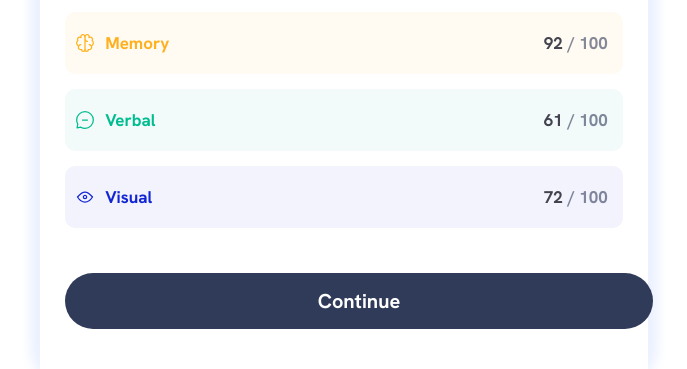
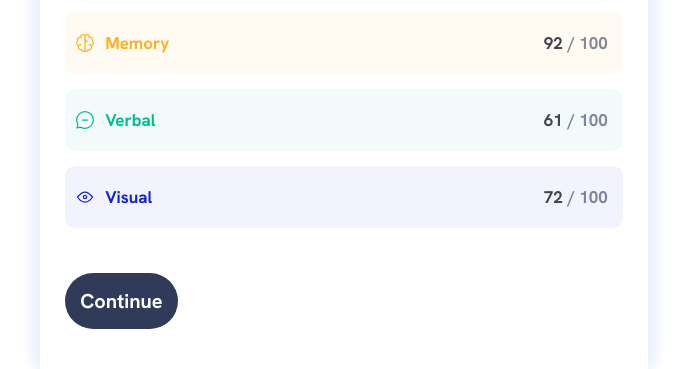
Before and after one commit to alaa-mekibes/Results-summary-component-frontend-mentor, a plain HTML site: page index.html in a window 1280 px wide. Shown: the part 590-959 px from the top of the page, without its empty margins (296-983 px from the left). Drawn offline with Linux system fonts and the light colour scheme; a web font is replaced by a local one.

Commit message:
Update style.css

```diff
--- a/css/style.css
+++ b/css/style.css
@@ -203,8 +203,8 @@ body {
         border-radius: var(--border-r);
         transition: .5s;
         background-color: var(--Dark-gray-blue);
-        width: 100%;
-        text-align: center;
+        width: auto;
+        align-self: stretch;
         margin-block-start: 1.875rem;
       &:hover {
         background-color: var(--Light-royal-blue-background);
```
